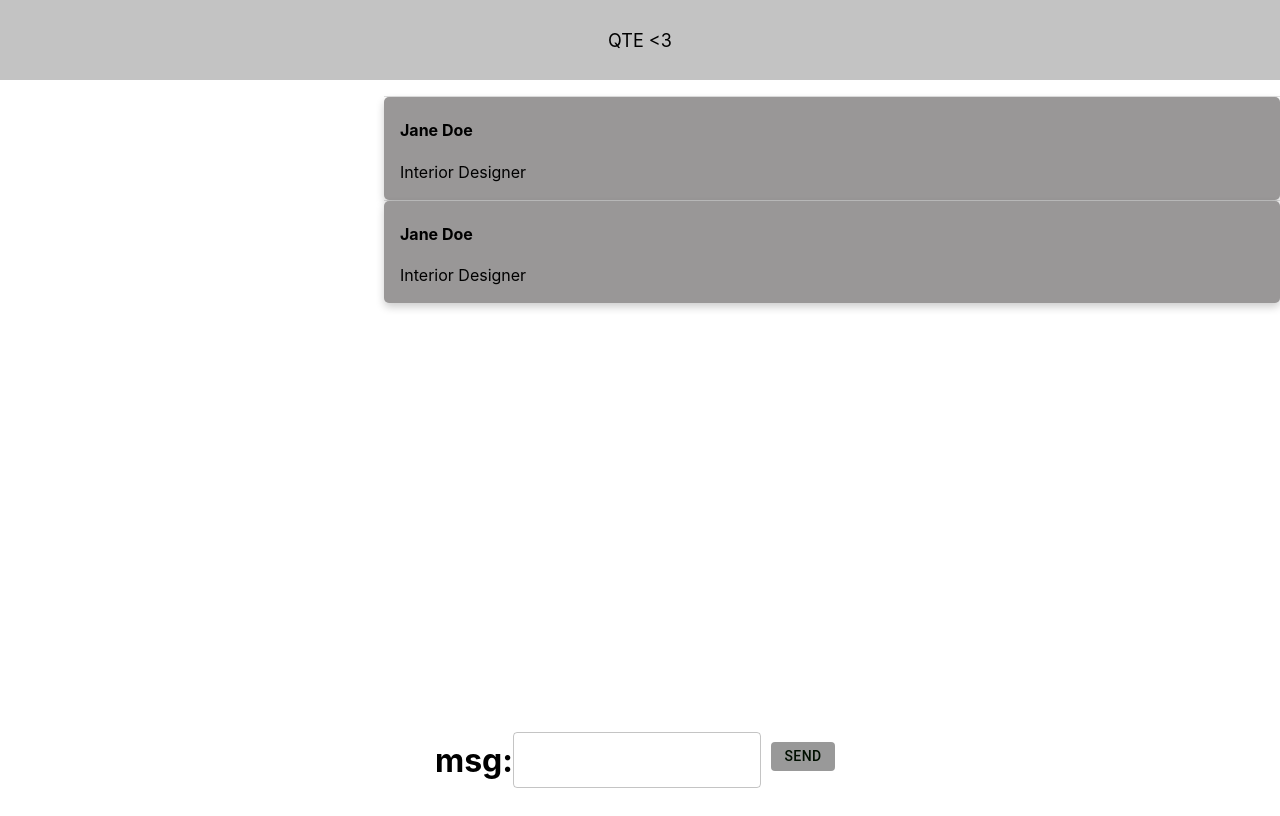
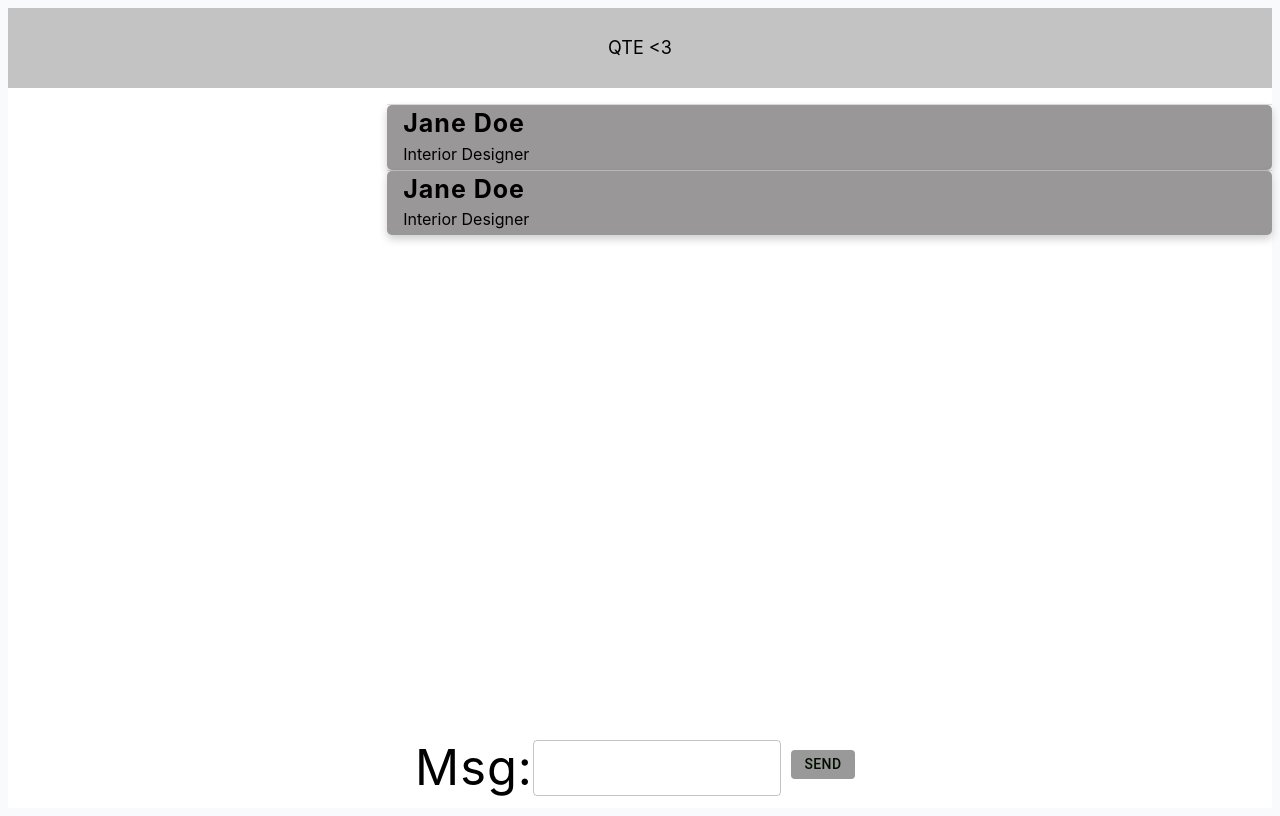
Before and after one commit to DavidFornander/chat-client, a React (Create React App) app in the folder app/: page /messages in a window 1280 px wide. Built offline with nearby package versions, Linux system fonts and the light colour scheme.

Commit message:
added new index.css file

```diff
--- a/app/src/index.css
+++ b/app/src/index.css
@@ -1,13 +1,277 @@
-body {
-  margin: 0;
-  font-family: -apple-system, BlinkMacSystemFont, 'Segoe UI', 'Roboto', 'Oxygen',
-    'Ubuntu', 'Cantarell', 'Fira Sans', 'Droid Sans', 'Helvetica Neue',
-    sans-serif;
-  -webkit-font-smoothing: antialiased;
-  -moz-osx-font-smoothing: grayscale;
+*,
+::after,
+::before {
+  box-sizing: border-box;
+}
+/* fonts */
+/* @import url('https://fonts.googleapis.com/css2?family=Roboto:wght@400;500;600&family=Montserrat&display=swap'); */
+
+html {
+  font-size: 100%;
+} /*16px*/
+
+:root {
+  /* colors */
+  --primary-100: #e2e0ff;
+  --primary-200: #c1beff;
+  --primary-300: #a29dff;
+  --primary-400: #837dff;
+  --primary-500: #645cff;
+  --primary-600: #504acc;
+  --primary-700: #3c3799;
+  --primary-800: #282566;
+  --primary-900: #141233;
+
+  /* grey */
+  --grey-50: #f8fafc;
+  --grey-100: #f1f5f9;
+  --grey-200: #e2e8f0;
+  --grey-300: #cbd5e1;
+  --grey-400: #94a3b8;
+  --grey-500: #64748b;
+  --grey-600: #475569;
+  --grey-700: #334155;
+  --grey-800: #1e293b;
+  --grey-900: #0f172a;
+  /* rest of the colors */
+  --black: #222;
+  --white: #fff;
+  --red-light: #f8d7da;
+  --red-dark: #842029;
+  --green-light: #d1e7dd;
+  --green-dark: #0f5132;
+
+  /* fonts  */
+  /* --headingFont: 'Roboto', sans-serif;
+  --bodyFont: 'Nunito', sans-serif; */
+  --small-text: 0.875rem;
+  --extra-small-text: 0.7em;
+  /* rest of the vars */
+  --backgroundColor: var(--grey-50);
+  --textColor: var(--grey-900);
+  --borderRadius: 0.25rem;
+  --letterSpacing: 1px;
+  --transition: 0.3s ease-in-out all;
+  --max-width: 1120px;
+  --fixed-width: 600px;
+
+  /* box shadow*/
+  --shadow-1: 0 1px 3px 0 rgba(0, 0, 0, 0.1), 0 1px 2px 0 rgba(0, 0, 0, 0.06);
+  --shadow-2: 0 4px 6px -1px rgba(0, 0, 0, 0.1),
+    0 2px 4px -1px rgba(0, 0, 0, 0.06);
+  --shadow-3: 0 10px 15px -3px rgba(0, 0, 0, 0.1),
+    0 4px 6px -2px rgba(0, 0, 0, 0.05);
+  --shadow-4: 0 20px 25px -5px rgba(0, 0, 0, 0.1),
+    0 10px 10px -5px rgba(0, 0, 0, 0.04);
 }
 
-code {
-  font-family: source-code-pro, Menlo, Monaco, Consolas, 'Courier New',
-    monospace;
+body {
+  background: var(--backgroundColor);
+  font-family: -apple-system, BlinkMacSystemFont, 'Segoe UI', Roboto, Oxygen,
+    Ubuntu, Cantarell, 'Open Sans', 'Helvetica Neue', sans-serif;
+  font-weight: 400;
+  line-height: 1.75;
+  color: var(--textColor);
 }
+
+p {
+  margin: 0;
+  max-width: 40em;
+}
+
+h1,
+h2,
+h3,
+h4,
+h5 {
+  margin: 0;
+  font-family: var(--headingFont);
+  font-weight: 400;
+  line-height: 1.3;
+  text-transform: capitalize;
+  letter-spacing: var(--letterSpacing);
+}
+
+h1 {
+  margin: 0;
+  font-size: 3.052rem;
+}
+
+h2 {
+  font-size: 2.441rem;
+}
+
+h3 {
+  font-size: 1.953rem;
+}
+
+h4 {
+  font-size: 1.563rem;
+}
+
+h5 {
+  font-size: 1.25rem;
+}
+
+small,
+.text-small {
+  font-size: var(--small-text);
+}
+
+a {
+  text-decoration: none;
+}
+ul {
+  list-style-type: none;
+  padding: 0;
+}
+
+.img {
+  width: 100%;
+  display: block;
+  object-fit: cover;
+}
+/* buttons */
+
+.btn {
+  cursor: pointer;
+  color: var(--white);
+  background: var(--primary-500);
+  border: transparent;
+  border-radius: var(--borderRadius);
+  letter-spacing: var(--letterSpacing);
+  padding: 0.375rem 0.75rem;
+  box-shadow: var(--shadow-1);
+  transition: var(--transition);
+  text-transform: capitalize;
+  display: inline-block;
+}
+.btn:hover {
+  background: var(--primary-700);
+  box-shadow: var(--shadow-3);
+}
+.btn-hipster {
+  color: var(--primary-500);
+  background: var(--primary-200);
+}
+.btn-hipster:hover {
+  color: var(--primary-200);
+  background: var(--primary-700);
+}
+.btn-block {
+  width: 100%;
+}
+
+/* alerts */
+.alert {
+  padding: 0.375rem 0.75rem;
+  margin-bottom: 1rem;
+  border-color: transparent;
+  border-radius: var(--borderRadius);
+}
+
+.alert-danger {
+  color: var(--red-dark);
+  background: var(--red-light);
+}
+.alert-success {
+  color: var(--green-dark);
+  background: var(--green-light);
+}
+/* form */
+
+.form {
+  width: 90vw;
+  max-width: var(--fixed-width);
+  background: var(--white);
+  border-radius: var(--borderRadius);
+  box-shadow: var(--shadow-2);
+  padding: 2rem 2.5rem;
+  margin: 3rem auto;
+}
+.form-label {
+  display: block;
+  font-size: var(--small-text);
+  margin-bottom: 0.5rem;
+  text-transform: capitalize;
+  letter-spacing: var(--letterSpacing);
+}
+.form-input,
+.form-textarea {
+  width: 100%;
+  padding: 0.375rem 0.75rem;
+  border-radius: var(--borderRadius);
+  background: var(--backgroundColor);
+  border: 1px solid var(--grey-200);
+}
+
+.form-row {
+  margin-bottom: 1rem;
+}
+
+.form-textarea {
+  height: 7rem;
+}
+::placeholder {
+  font-family: inherit;
+  color: var(--grey-400);
+}
+.form-alert {
+  color: var(--red-dark);
+  letter-spacing: var(--letterSpacing);
+  text-transform: capitalize;
+}
+/* alert */
+
+@keyframes spinner {
+  to {
+    transform: rotate(360deg);
+  }
+}
+
+.loading {
+  width: 6rem;
+  height: 6rem;
+  border: 5px solid var(--grey-400);
+  border-radius: 50%;
+  border-top-color: var(--primary-500);
+  animation: spinner 0.6s linear infinite;
+}
+.loading {
+  margin: 0 auto;
+}
+/* title */
+
+.title {
+  text-align: center;
+  margin: 2rem 0;
+}
+
+.title-underline {
+  background: var(--primary-500);
+  width: 10rem;
+  height: 0.25rem;
+  margin: 0 auto;
+}
+.title span {
+  color: var(--primary-500);
+}
+
+.text-center {
+  text-align: center;
+}
+
+.btn-block {
+  margin-top: 0.75rem;
+}
+
+.section {
+  width: 90vw;
+  max-width: var(--fixed-width);
+  margin: 0 auto;
+  padding-bottom: 2rem;
+}
+
+.dad-joke {
+  margin-top: 1rem;
+}
```
